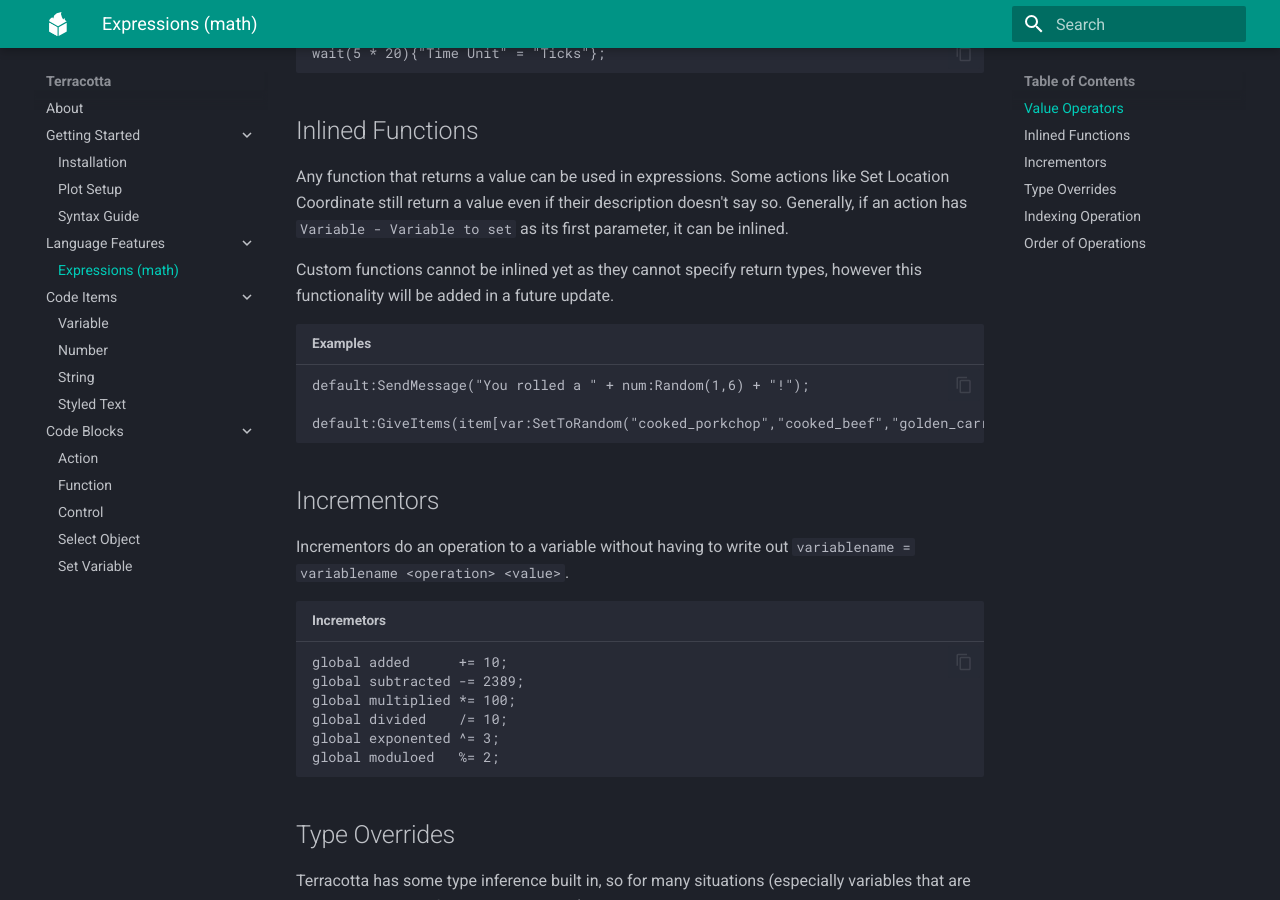
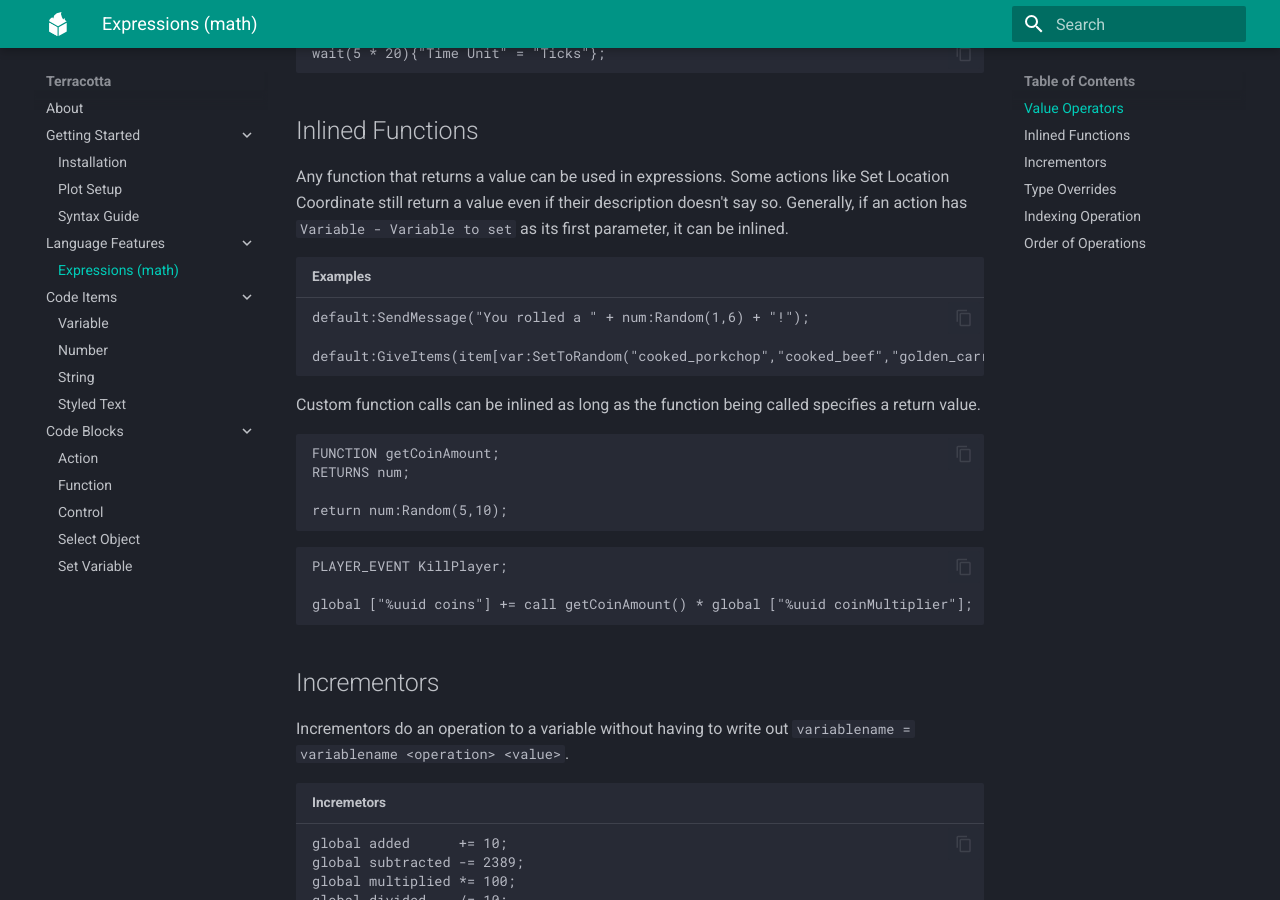
Before and after one commit to Owlfroggy/terracotta-docs, an MkDocs documentation site: the page built from docs/language_features/expressions.md, in a window 1280 px wide and 900 px high, scrolled down 1015 px. Built offline with MkDocs 1.6.1 and Material for MkDocs 9.7.7, drawn with Linux system fonts in a browser that asks for light colours.

Commit message:
update expressions page to say custom functions can be inlined

````diff
--- a/docs/language_features/expressions.md
+++ b/docs/language_features/expressions.md
@@ -35,12 +35,23 @@ wait(5 * 20){"Time Unit" = "Ticks"};
 ## Inlined Functions
 Any function that returns a value can be used in expressions. Some actions like Set Location Coordinate still return a value even if their description doesn't say so. Generally, if an action has `Variable - Variable to set` as its first parameter, it can be inlined.
 
-Custom functions cannot be inlined yet as they cannot specify return types, however this functionality will be added in a future update.
-
 ```tc title="Examples"
 default:SendMessage("You rolled a " + num:Random(1,6) + "!");
 
 default:GiveItems(item[var:SetToRandom("cooked_porkchop","cooked_beef","golden_carrot"),16]);
+```
+
+Custom function calls can be inlined as long as the function being called specifies a return value.
+```tc
+FUNCTION getCoinAmount;
+RETURNS num;
+
+return num:Random(5,10);
+```
+```tc
+PLAYER_EVENT KillPlayer;
+
+global ["%uuid coins"] += call getCoinAmount() * global ["%uuid coinMultiplier"];
 ```
 
 ## Incrementors
````
